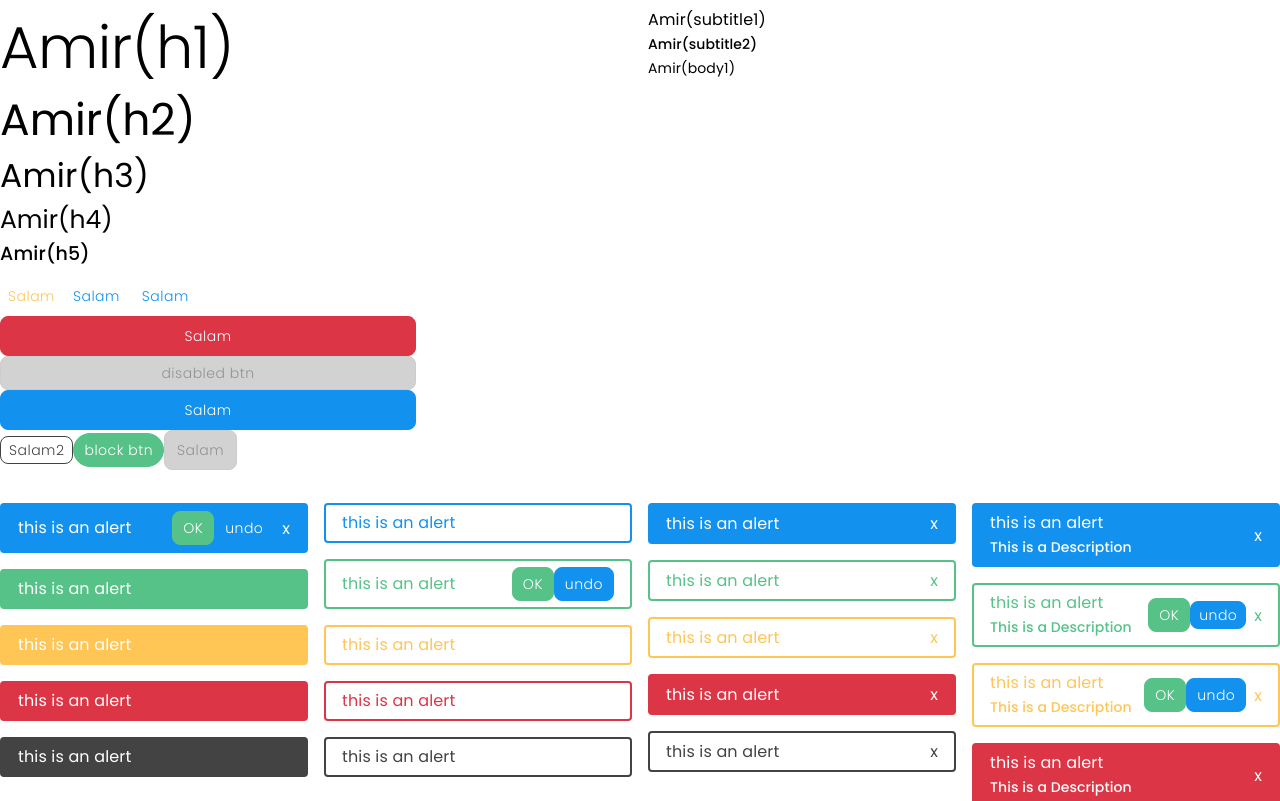
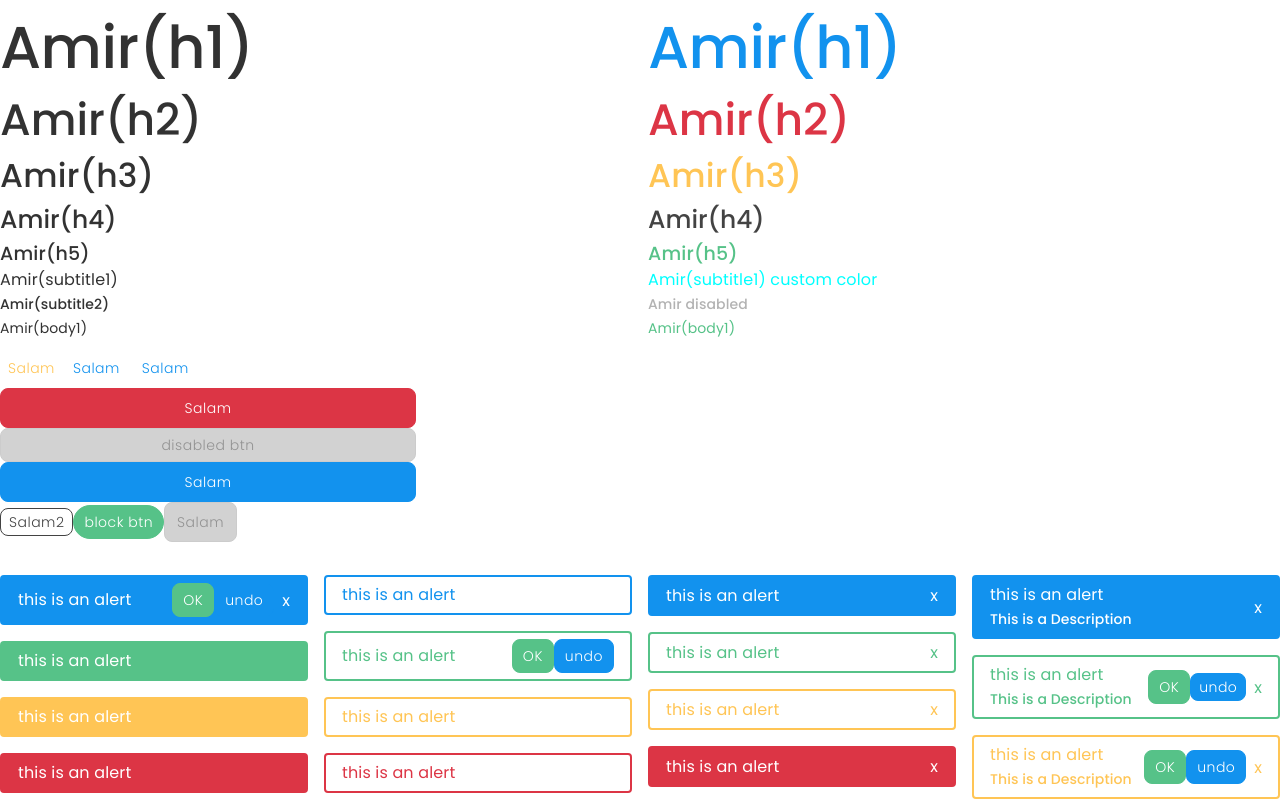
Before and after one commit to alirezatahani/React-Template, a React app: page / in a window 1280 px wide. Shown: the top 801 px of the page. Built offline with nearby package versions, Linux system fonts and the light colour scheme.

Commit message:
add colors and disabeld prop to typography

```diff
--- a/src/components/typography/content/Typography.tsx
+++ b/src/components/typography/content/Typography.tsx
@@ -15,11 +15,13 @@ const variantsMapping: VariantsType = {
 
 const Typography: React.FC<TypographyProps> = ({
   variant,
+  color,
+  disabled,
   children,
 }: TypographyProps) => {
   const Component: any = variant ? variantsMapping[variant] : 'p';
   return (
-    <TypographyContainer variant={variant}>
+    <TypographyContainer disabled={disabled} color={color} variant={variant}>
       <Component>{children}</Component>
     </TypographyContainer>
   );
--- a/src/components/typography/styles/typography.styles.ts
+++ b/src/components/typography/styles/typography.styles.ts
@@ -2,7 +2,8 @@ import styled from 'styled-components';
 import { StyledTypographyProps } from '../content/typography_types';
 
 export const TypographyContainer = styled.div<StyledTypographyProps>(
-  ({ theme, variant }) => ({
+  ({ theme, variant, color, disabled }) => ({
+    color: color ? theme.palette[color].main : theme.palette.common.black,
     p: {
       ...theme.typography.body1,
     },
@@ -24,5 +25,9 @@ export const TypographyContainer = styled.div<StyledTypographyProps>(
     h6: {
       ...theme.typography[variant === 'subtitle1' ? 'subtitle1' : 'subtitle2'],
     },
+
+    '> *': {
+      ...theme.typography[disabled ? 'typographyDisabled' : null],
+    },
   })
 );
--- a/src/global/Global.ts
+++ b/src/global/Global.ts
@@ -112,28 +112,28 @@ const theme = {
       letterSpacing: '0.15px',
     },
     h1: {
-      fontWeight: 300,
+      fontWeight: 500,
       fontStyle: 'normal',
       fontSize: 59,
       lineHeight: '80px',
       letterSpacing: '-0.5px',
     },
     h2: {
-      fontWeight: 'normal',
+      fontWeight: 500,
       fontStyle: 'normal',
       fontSize: 44,
       lineHeight: '64px',
       letterSpacing: '0px',
     },
     h3: {
-      fontWeight: 'normal',
+      fontWeight: 500,
       fontStyle: 'normal',
       fontSize: 33,
       lineHeight: '48px',
       letterSpacing: '0.25px',
     },
     h4: {
-      fontWeight: 'normal',
+      fontWeight: 500,
       fontStyle: 'normal',
       fontSize: 25,
       lineHeight: '40px',
@@ -161,6 +161,11 @@ const theme = {
       lineHeight: '24px',
       letterSpacing: '0.1px',
     },
+    typographyDisabled: {
+      color: '#0000004d',
+      cursor: 'not-allowed',
+      userSelect: 'none',
+    },
   },
   sizes: {
     sm: {
--- a/src/index.tsx
+++ b/src/index.tsx
@@ -24,12 +24,37 @@ const App: React.FC = () => {
             <Typography variant="h3">Amir(h3)</Typography>
             <Typography variant="h4">Amir(h4)</Typography>
             <Typography variant="h5">Amir(h5)</Typography>
+            <Typography variant="subtitle1">Amir(subtitle1)</Typography>
+            <Typography variant="subtitle2">Amir(subtitle2)</Typography>
+            <Typography variant="body1">Amir(body1)</Typography>
           </Col>
           <Col span={6}>
-            <Typography variant="subtitle1">Amir(subtitle1)</Typography>
-            <Typography variant="subtitle2">Amir(subtitle2)</Typography>
-
-            <Typography variant="body1">Amir(body1)</Typography>
+            <Typography color="primary" variant="h1">
+              Amir(h1)
+            </Typography>
+            <Typography color="danger" variant="h2">
+              Amir(h2)
+            </Typography>
+            <Typography color="warning" variant="h3">
+              Amir(h3)
+            </Typography>
+            <Typography color="secondary" variant="h4">
+              Amir(h4)
+            </Typography>
+            <Typography color="success" variant="h5">
+              Amir(h5)
+            </Typography>
+            <Typography variant="subtitle1">
+              <span style={{ color: 'cyan' }}>
+                Amir(subtitle1) custom color
+              </span>
+            </Typography>
+            <Typography disabled color="success" variant="subtitle2">
+              Amir disabled
+            </Typography>
+            <Typography color="success" variant="body1">
+              Amir(body1)
+            </Typography>
           </Col>
         </Row>
         <Row>
```
Also changed, not shown: src/components/typography/content/typography_types.d.ts (+7 -3 lines), src/global/theme_types.d.ts (+9 -0 lines).
